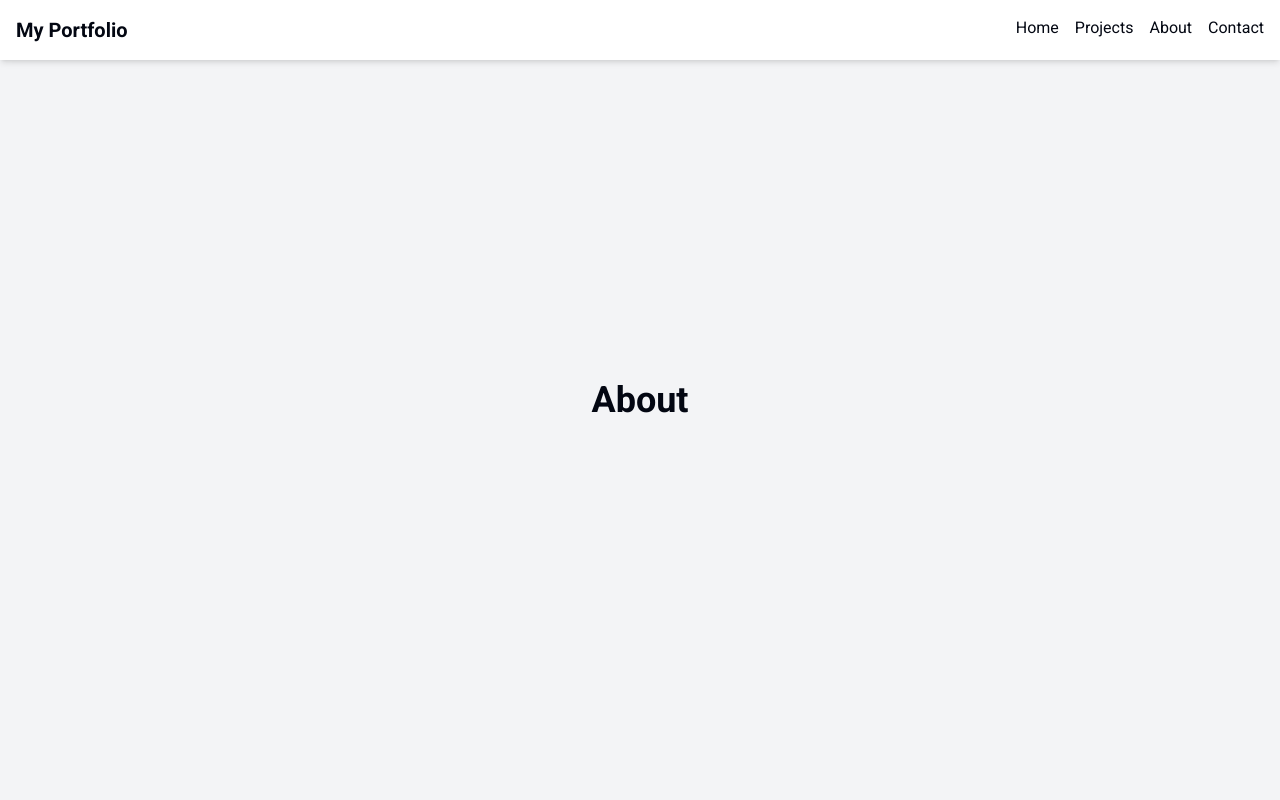
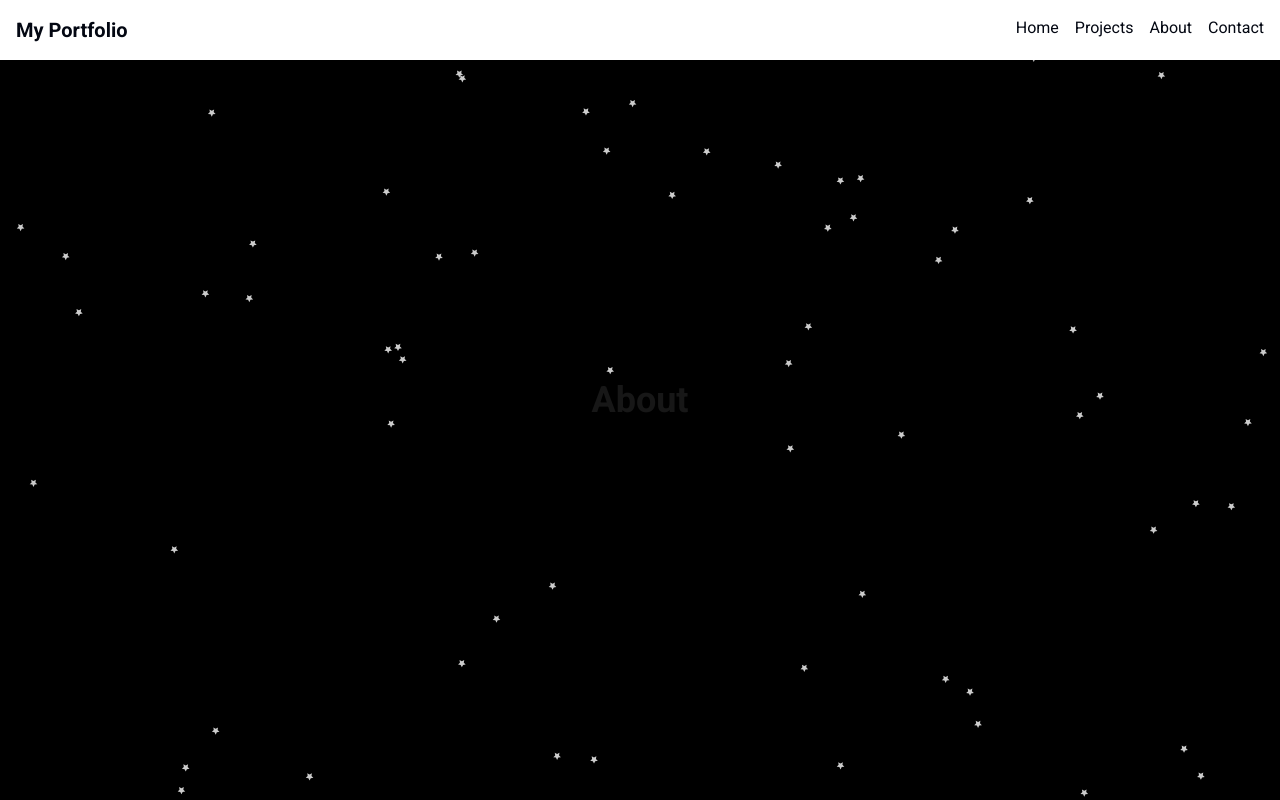
Before and after one commit to droggokid/radu-portofolio, a Next.js app: page /about in a window 1280 px wide. Built offline with nearby package versions, Linux system fonts and the light colour scheme.

Commit message:
fixed routes

```diff
--- a/src/app/about/page.tsx
+++ b/src/app/about/page.tsx
@@ -1,7 +1,7 @@
 export default function About() {
   return (
-    <div className="flex min-h-screen items-center justify-center bg-gray-100">
-      <h1 className="text-4xl font-bold text-gray-950">About</h1>
+    <div className="flex min-h-screen items-center justify-center">
+      <h1 className="text-4xl font-bold ">About</h1>
     </div>
   );
 }
--- a/src/app/contact/page.tsx
+++ b/src/app/contact/page.tsx
@@ -1,7 +1,7 @@
 export default function Contact() {
   return (
-    <div className="flex min-h-screen items-center justify-center bg-gray-100">
-      <h1 className="text-4xl font-bold text-gray-950">Contact</h1>
+    <div className="flex min-h-screen items-center justify-center">
+      <h1 className="text-4xl font-bold ">Contact</h1>
     </div>
   );
 }
--- a/src/app/projects/page.tsx
+++ b/src/app/projects/page.tsx
@@ -1,7 +1,7 @@
 export default function Projects() {
   return (
-    <div className="flex min-h-screen items-center justify-center bg-gray-100">
-      <h1 className="text-4xl font-bold text-gray-950">Projects</h1>
+    <div className="flex min-h-screen items-center justify-center ">
+      <h1 className="text-4xl font-bold ">Projects</h1>
     </div>
   );
 }
```
